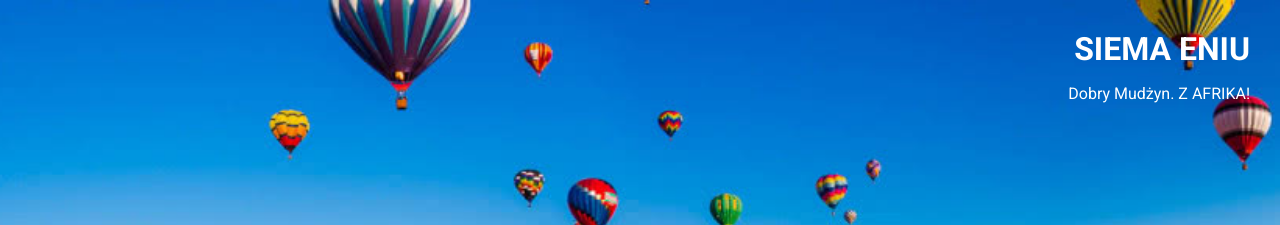
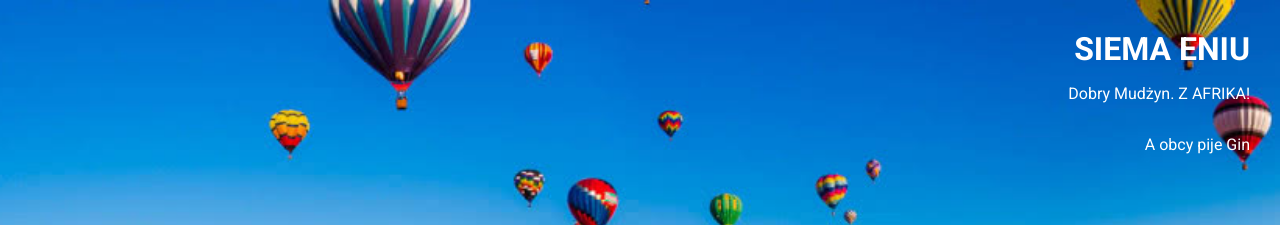
Before and after one commit to angahmsnk/reimagined-fortnight, a plain HTML site: page index.html in a window 1280 px wide. Shown: the top 225 px of the page. Drawn offline with Linux system fonts and the light colour scheme.

Commit message:
changed index.html

```diff
--- a/index.html
+++ b/index.html
@@ -10,6 +10,7 @@
     <header>
         <h1>SIEMA ENIU</h1>
         <p>Dobry Mudżyn. Z AFRIKA!</p>
+        <p>A obcy pije Gin</p>
     </header>
     <main>
         <p>OCIPIAEŚ!?</p>
```
